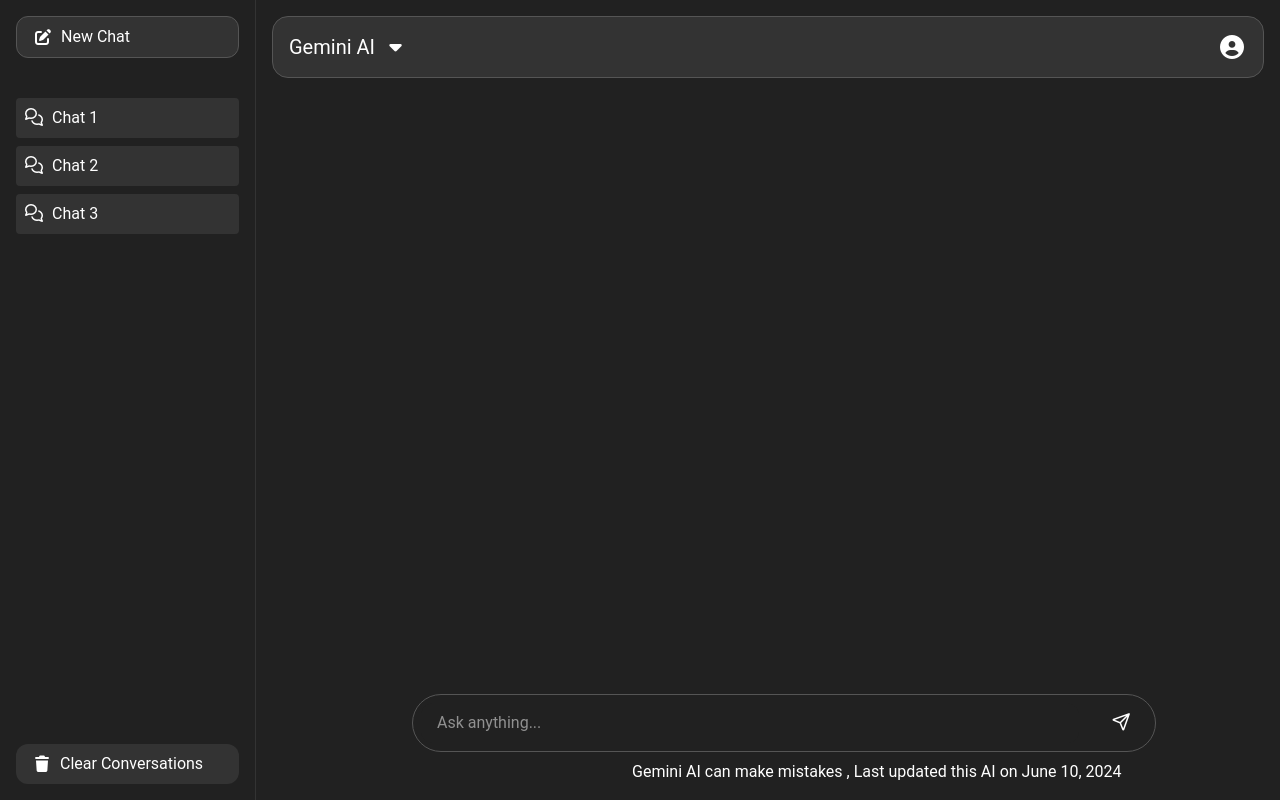
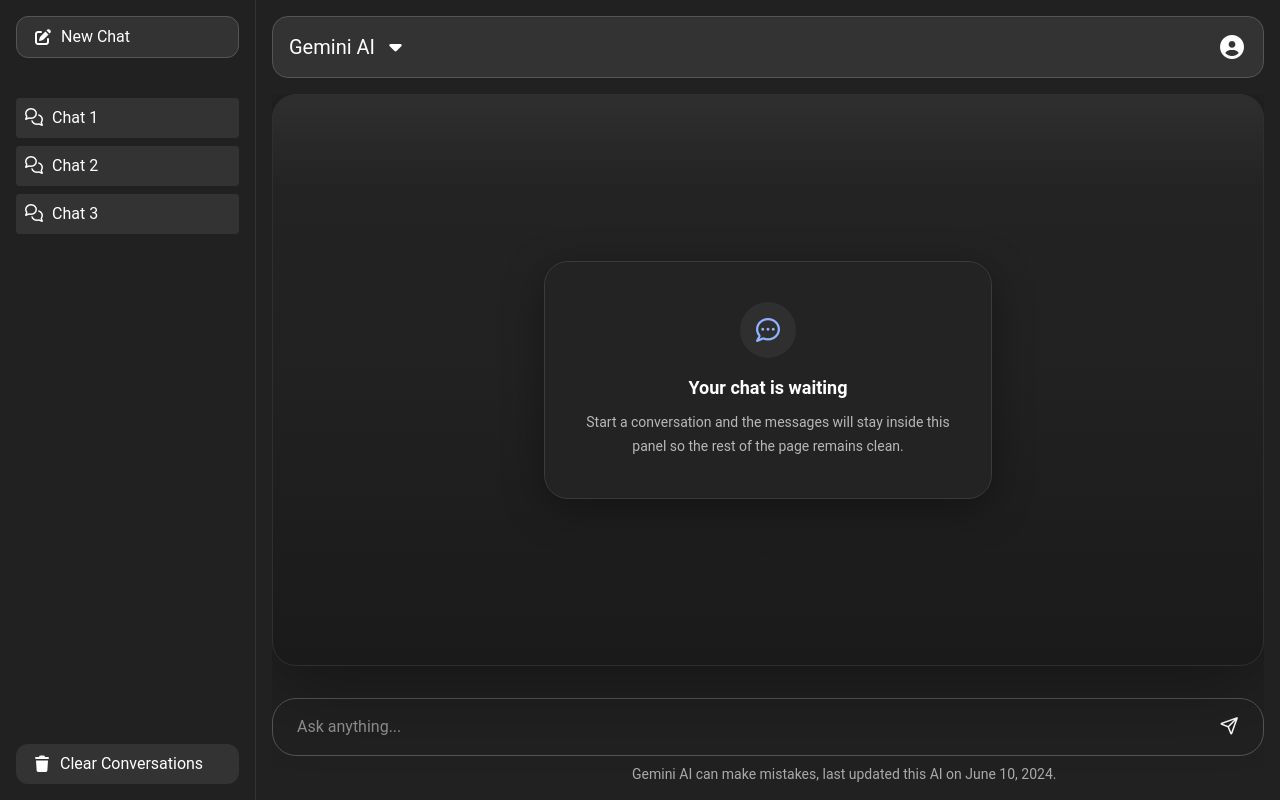
Before and after one commit to PranavRasal/Gemini-AI-clone, a React (Vite) app in the folder Frontend/: page / in a window 1280 px wide. Built offline with nearby package versions, Linux system fonts and the light colour scheme.

Commit message:
feat: add react-loader-spinner for loading state and enhance chat UI with new features

```diff
--- a/Frontend/package.json
+++ b/Frontend/package.json
@@ -13,6 +13,7 @@
     "@tailwindcss/vite": "^4.3.2",
     "react": "^19.2.7",
     "react-dom": "^19.2.7",
+    "react-loader-spinner": "^8.0.2",
     "tailwindcss": "^4.3.2"
   },
   "devDependencies": {
--- a/Frontend/src/App.jsx
+++ b/Frontend/src/App.jsx
@@ -8,14 +8,19 @@ function App() {
   const [prompt, setPrompt] = useState("")
   const [reply, setReply] = useState([]);
   const [id, setId] = useState(null);
+  const [preChat, setPreChat] = useState([]);
+  const[newChat, setNewChat] = useState(false);
+
   const providerValue ={
     prompt, setPrompt,
     reply, setReply ,
-    id , setId
+    id , setId ,
+    preChat, setPreChat,
+    newChat, setNewChat
   } ;
 
   return (
-    <div className=' w-screen min-h-screen bg-[#212121] flex' style={{ fontFamily: 'Roboto, sans-serif' }}>
+    <div className='w-screen h-screen overflow-hidden bg-[#212121] flex' style={{ fontFamily: 'Roboto, sans-serif' }}>
       <MyContext.Provider value={providerValue}>
         <SideBar />
         <ChatWindow/>
--- a/Frontend/src/assets/chat.jsx
+++ b/Frontend/src/assets/chat.jsx
@@ -2,34 +2,64 @@ import React, { useContext } from 'react'
 import { MyContext } from '../MyContext'
 
 function chat() {
-  const { reply } = useContext(MyContext);
+  const { reply, newChat } = useContext(MyContext);
 
   return (
-    // <div className='flex-1 overflow-y-auto py-4 space-y-4'>
-    //   {reply.length === 0 ? (
-    //     <div className='text-center text-[#aaa] mt-10'>
-    //       Start a conversation to see messages here.
-    //     </div>
-    //   ) : (
-    //     reply.map((message, index) => (
-    //       <div
-    //         key={`${message.role}-${index}`}
-    //         className={`flex ${message.role === 'user' ? 'justify-end' : 'justify-start'}`}
-    //       >
-    //         <div
-    //           className={`max-w-[75%] rounded-2xl px-4 py-3 text-sm whitespace-pre-wrap ${
-    //             message.role === 'user'
-    //               ? 'bg-[#2f2f2f] text-white border border-[#555]'
-    //               : 'bg-[#1f4b99] text-white'
-    //           }`}
-    //         >
-    //           {message.content}
-    //         </div>
-    //       </div>
-    //     ))
-    //   )}
-    // </div>
-    <div></div>
+    <div className='relative flex-1 min-h-0 overflow-y-auto overflow-x-hidden rounded-3xl border border-[#2f2f2f] bg-linear-to-b from-[#242424] via-[#212121] to-[#1a1a1a] px-4 py-6 text-white shadow-[0_20px_80px_rgba(0,0,0,0.35)] scrollbar-thin scrollbar-thumb-[#555] scrollbar-track-[#212121]'>
+      <div className='pointer-events-none absolute inset-x-0 top-0 h-24 bg-linear-to-b from-white/5 to-transparent'></div>
+
+      {newChat || reply.length === 0 ? (
+        <div className='flex h-full min-h-80 items-center justify-center px-4'>
+          <div className='max-w-md rounded-3xl border border-[#3a3a3a] bg-[#242424]/90 px-8 py-10 text-center shadow-[0_10px_40px_rgba(0,0,0,0.35)] backdrop-blur-sm'>
+            <div className='mx-auto mb-4 flex h-14 w-14 items-center justify-center rounded-full bg-[#2f2f2f] text-2xl text-[#8fb4ff]'>
+              <i className='fa-regular fa-comment-dots'></i>
+            </div>
+            <h2 className='text-lg font-semibold text-white'>Your chat is waiting</h2>
+            <p className='mt-2 text-sm leading-6 text-[#b8b8b8]'>
+              Start a conversation and the messages will stay inside this panel so the rest of the page remains clean.
+            </p>
+          </div>
+        </div>
+      ) : (
+        <div className='flex flex-col gap-4'>
+          {reply.map((message, index) => {
+            const isUser = message.role === 'user';
+
+            return (
+              <div
+                key={`${message.role}-${index}`}
+                className={`flex items-end gap-3 ${isUser ? 'justify-end' : 'justify-start'}`}
+              >
+                {!isUser ? (
+                  <div className='flex h-9 w-9 shrink-0 items-center justify-center rounded-full bg-[#1f4b99] text-sm font-semibold text-white shadow-lg shadow-blue-950/30'>
+                    Gemini
+                  </div>
+                ) : null}
+
+                <div
+                  className={`max-w-[78%] rounded-3xl px-4 py-3 text-sm leading-6 whitespace-pre-wrap shadow-lg ${
+                    isUser
+                      ? 'border border-[#555] bg-[#2f2f2f] text-white'
+                      : 'border border-blue-500/20 bg-[#1f4b99] text-white'
+                  }`}
+                >
+                  <div className='mb-1 text-[11px] uppercase tracking-[0.18em] text-white/60'>
+                    {isUser ? 'You' : 'Gemini'}
+                  </div>
+                  <div className='wrap-break-word'>{message.content}</div>
+                </div>
+
+                {isUser ? (
+                  <div className='flex h-9 w-9 shrink-0 items-center justify-center rounded-full bg-[#373737] text-sm font-semibold text-white shadow-lg shadow-black/20'>
+                    You
+                  </div>
+                ) : null}
+              </div>
+            );
+          })}
+        </div>
+      )}
+    </div>
   )
 }
 
--- a/Frontend/src/assets/chatWindow.jsx
+++ b/Frontend/src/assets/chatWindow.jsx
@@ -1,9 +1,11 @@
 import React, { useContext } from 'react'
 import Chat from './chat'
+import { DNA } from 'react-loader-spinner'
 import { MyContext } from '../MyContext'
 
 function chatWindow() {
   const { prompt, setPrompt, reply, setReply , id , setId } = useContext(MyContext);
+  const [loading, setLoading] = React.useState(false);
 
   const getReply = async () => {
     if (!prompt.trim()) {
@@ -21,6 +23,7 @@ function chatWindow() {
         })
       };
     try {
+      setLoading(true);
       const response = await fetch('http://localhost:7777/api/chats/threads', options);
       const res = await response.json();
       console.log('Response:', res);
@@ -32,36 +35,44 @@ function chatWindow() {
       const thread = res;
       setReply(thread.messages ?? []);
       setId(thread._id ?? null);
-      setPrompt('');
     } catch (error) {
       console.error('Error fetching reply:', error);
+    } finally {
+      setLoading(false);
     }
   }
 
 
   return (
-    <div className='w-4/5 bg-[#212121] text-white p-4 flex flex-col'>
-
-
-    <div className='w-4/4 bg-[#212121] text-white flex  flex-col'>
-      <div className='flex w-full items-center justify-between bg-[#333] text-white p-4 border rounded-2xl  border-[#555]'>
-        <div className='flex items-center text-xl space-x-2'>
+    <div className='flex h-full min-w-0 flex-1 flex-col gap-4 bg-[#212121] p-4 text-white overflow-hidden'>
+      <div className='flex shrink-0 items-center justify-between rounded-2xl border border-[#555] bg-[#333] p-4 text-white'>
+        <div className='flex items-center space-x-2 text-xl'>
           <span>Gemini AI</span>
           <i className='fa-solid fa-caret-down'></i>
         </div>
-        <div className='flex text-2xl items-center'>
+        <div className='flex items-center text-2xl'>
           <i className='fa-solid fa-circle-user'></i>
         </div>
       </div>
+
+      <div className='flex min-h-0 flex-1 flex-col overflow-hidden'>
+        <Chat />
+        <div className='flex shrink-0 items-center justify-center py-4'>
+          <DNA
+            visible={loading}
+            height="80"
+            width="80"
+            ariaLabel="dna-loading"
+            wrapperStyle={{}}
+            wrapperClass="dna-wrapper"
+          />
         </div>
 
-    <Chat />
-
-    <div className='w-3/4 flex ml-35 items-center justify-between text-white p-2 border border-[#555] rounded-4xl mt-auto '>
+        <div className='flex shrink-0 items-center justify-between rounded-3xl border border-[#555] bg-[#212121] p-2 text-white'>
           <input
             type='text'
             placeholder='Ask anything...'
-        className='w-full bg-[#212121] text-white py-2 px-4 rounded-xl focus:outline-none focus:ring-2 focus:ring-blue-500 mr-2'
+            className='w-full bg-transparent py-2 px-4 text-white focus:outline-none'
             value={prompt}
             onChange={(e) => setPrompt(e.target.value)}
             onKeyDown={(e) => {
@@ -71,18 +82,18 @@ function chatWindow() {
             }}
           />
 
-      <button className='ml-2  text-white py-2 px-4 rounded-2xl hover:bg-[#777]'
+          <button
+            className='ml-2 rounded-2xl px-4 py-2 text-white hover:bg-[#777]'
             onClick={getReply}
           >
-
             <i className="fa-regular fa-paper-plane"></i>
           </button>
-
-    </div>
-    <div className=' ml-90 bg-[#212121] text-white flex flex-col mt-2'>
-      <h2>Gemini AI can make mistakes , Last updated this AI on June 10, 2024 </h2>
         </div>
 
+        <div className='shrink-0 pt-2 ml-90 text-sm text-[#aaa]'>
+          Gemini AI can make mistakes, last updated this AI on June 10, 2024.
+        </div>
+      </div>
     </div>
   )
 }
```
Also changed, not shown: 1 other file (tests, documents, lock files or other folders). Lines whose indentation alone changed are shown as unchanged.
